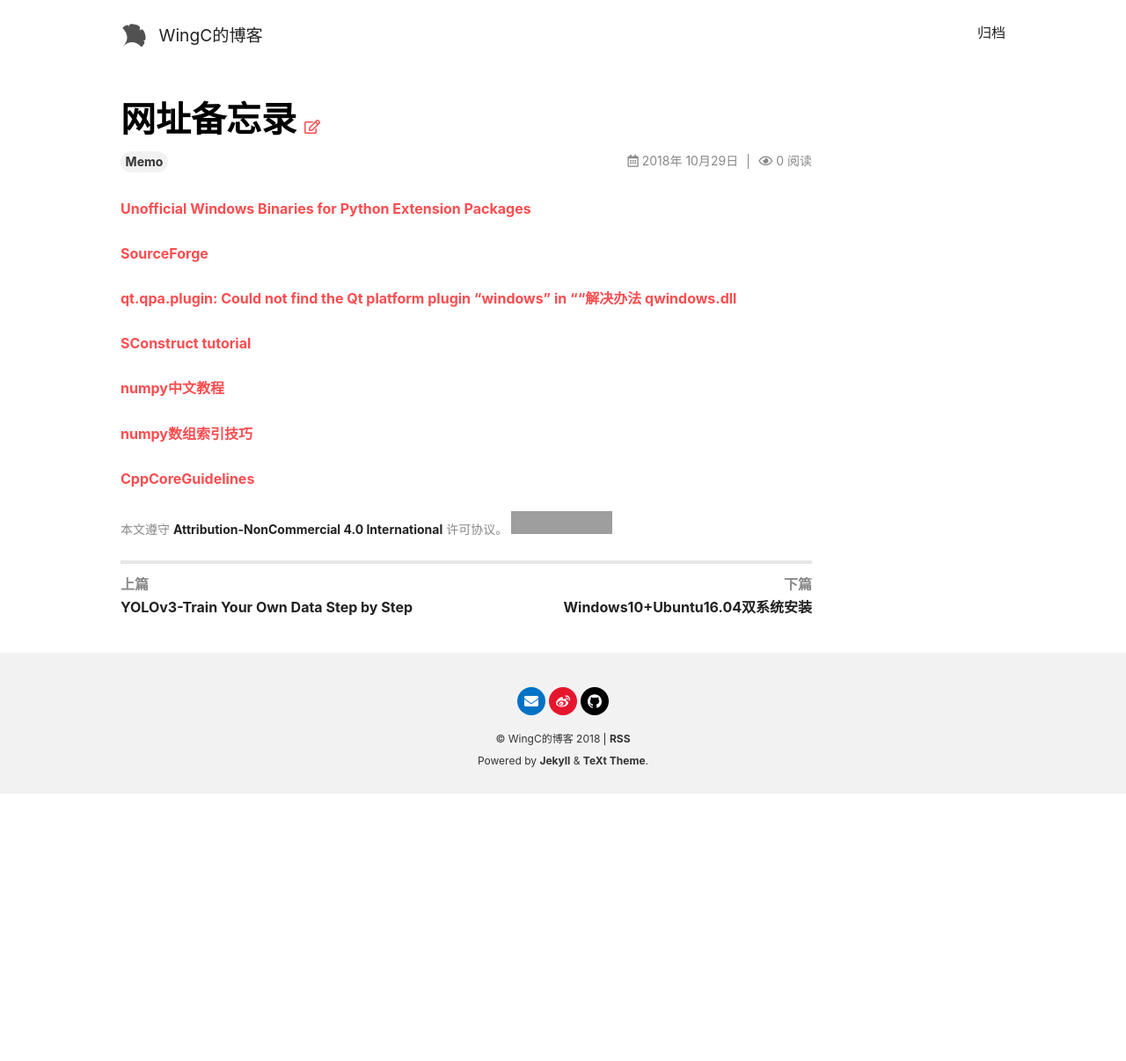
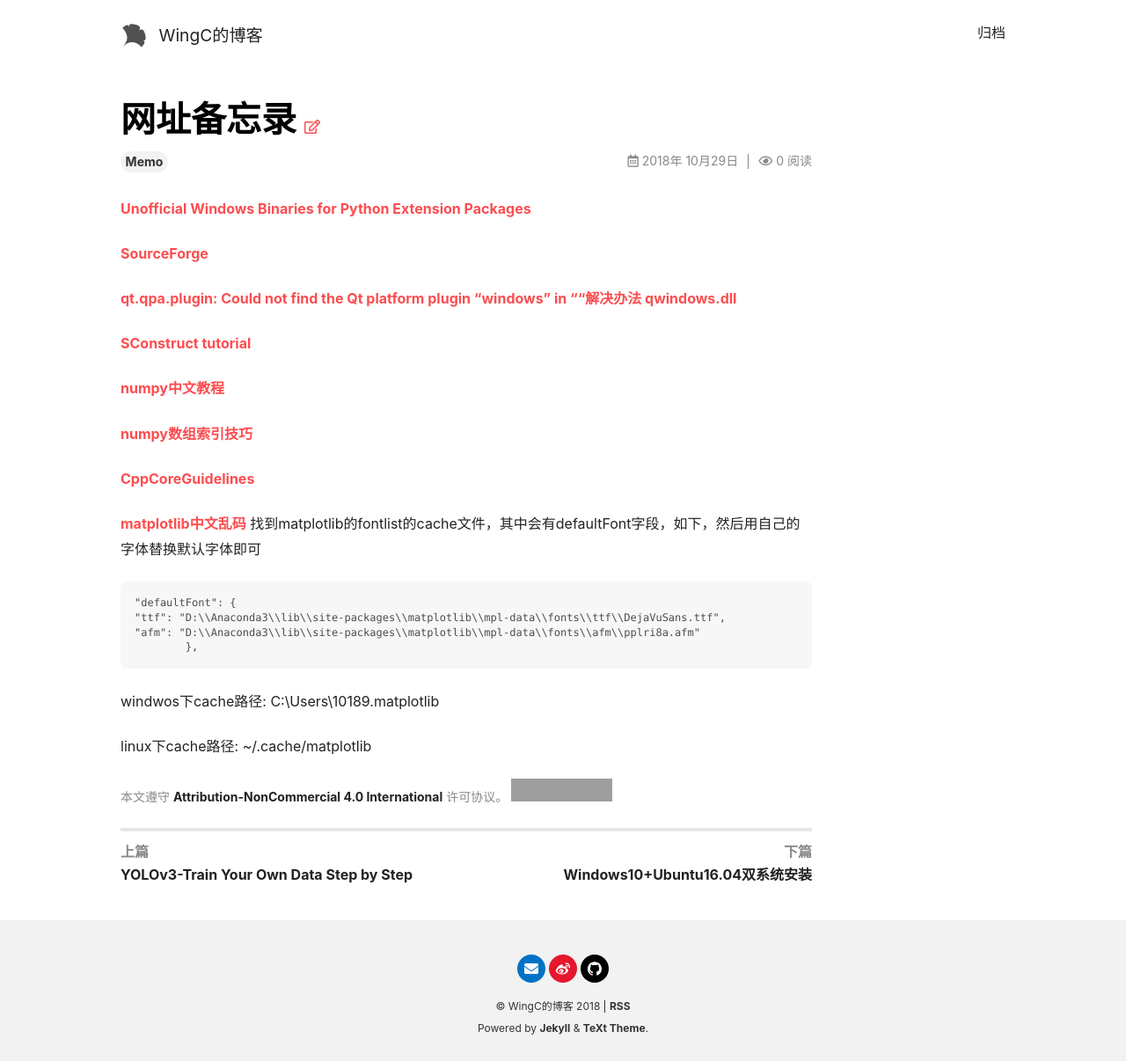
Before and after one commit to WingsGo/WingsGo.github.io, a Jekyll site: the page built from _posts/2018-10-29-memo.md, in a window 1280 px wide. Shown: the whole page at 88% size. Built offline with Jekyll 4.4.1, drawn with Linux system fonts in a browser that asks for light colours; nearby versions of some CDN libraries; comment, search, counter and statistics services are not loaded; before the commit the page ends 902 px from its top, so only the background shows below that; grey boxes are pictures that could not be loaded.

Commit message:
added matplotlib conding solution

```diff
--- a/_posts/2018-10-29-memo.md
+++ b/_posts/2018-10-29-memo.md
@@ -19,3 +19,15 @@ tags:
 [numpy数组索引技巧](https://docs.scipy.org/doc/numpy/user/quickstart.html#fancy-indexing-and-index-tricks)
 
 [CppCoreGuidelines](http://isocpp.github.io/CppCoreGuidelines/CppCoreGuidelines)
+
+[matplotlib中文乱码](https://www.zhihu.com/question/25404709/answer/309784195)
+找到matplotlib的fontlist的cache文件，其中会有defaultFont字段，如下，然后用自己的字体替换默认字体即可
+
+    "defaultFont": {
+    "ttf": "D:\\Anaconda3\\lib\\site-packages\\matplotlib\\mpl-data\\fonts\\ttf\\DejaVuSans.ttf",
+    "afm": "D:\\Anaconda3\\lib\\site-packages\\matplotlib\\mpl-data\\fonts\\afm\\pplri8a.afm"
+  	},
+
+windwos下cache路径: C:\Users\10189\.matplotlib
+
+linux下cache路径: ~/.cache/matplotlib
```
